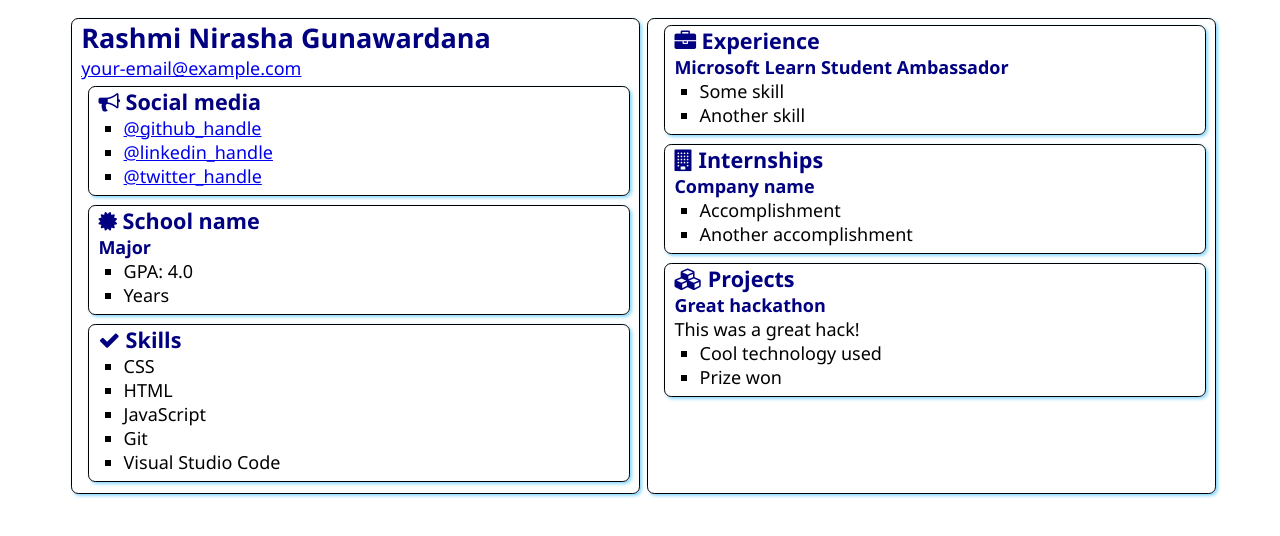
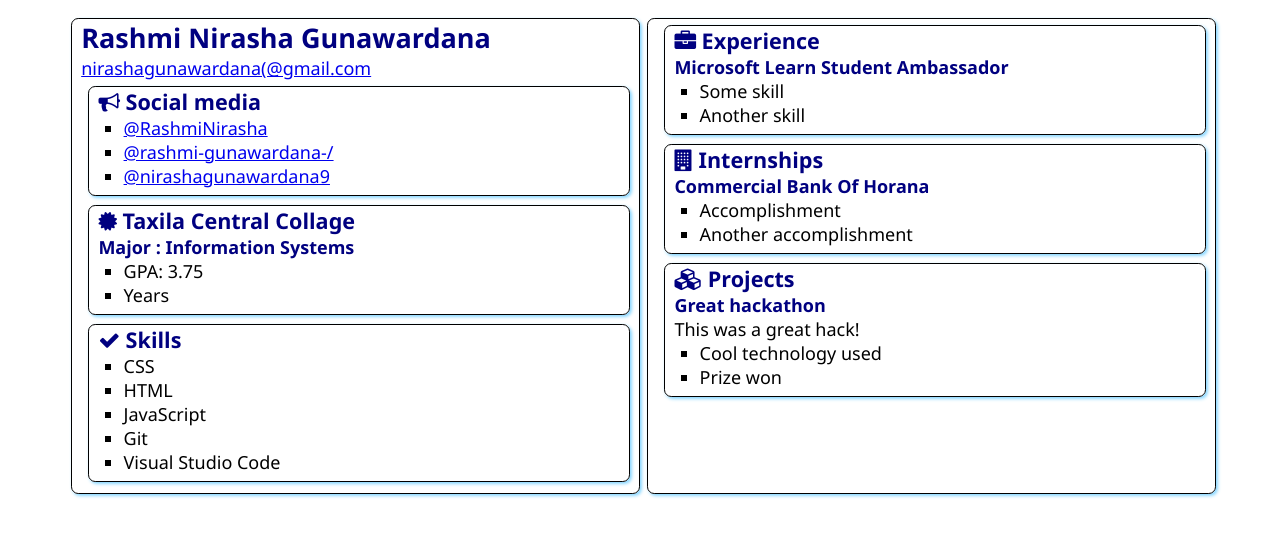
Before and after one commit to RashmiNirasha/SATechnicalOnboarding, a plain HTML site: page src/index.html in a window 1280 px wide. Drawn offline with Linux system fonts and the light colour scheme.

Commit message:
Added some details

```diff
--- a/src/index.html
+++ b/src/index.html
@@ -13,7 +13,7 @@
     <main>
         <article class="box">
             <h1>Rashmi Nirasha Gunawardana</h1>
-            <div><a href="mailto:your.email@example.com">your-email@example.com</a></div>
+            <div><a href="mailto:your.email@example.com">nirashagunawardana(@gmail.com</a></div>
 
             <section class="box">
                 <h2>
@@ -21,9 +21,9 @@
                     Social media
                 </h2>
                 <ul>
-                    <li><a href="https://github.com/<handle>">@github_handle</a></li>
-                    <li><a href="https://linkedin.com/in/<handle>">@linkedin_handle</a></li>
-                    <li><a href="https://twitter.com/<handle>">@twitter_handle</a></li>
+                    <li><a href="https://github.com/<handle>">@RashmiNirasha</a></li>
+                    <li><a href="https://linkedin.com/in/<handle>">@rashmi-gunawardana-/</a></li>
+                    <li><a href="https://medium.com/<handle>">@nirashagunawardana9</a></li>
                 </ul>
             </section>
 
@@ -31,11 +31,11 @@
                 <div class="education">
                     <h2>
                         <i class="fa fa-certificate" aria-hidden="true"></i>
-                        School name
+                        Taxila Central Collage
                     </h2>
-                    <h3>Major</h3>
+                    <h3>Major : Information Systems</h3>
                     <ul>
-                        <li>GPA: 4.0</li>
+                        <li>GPA: 3.75</li>
                         <li>Years</li>
                     </ul>
                 </div>
@@ -73,7 +73,7 @@
                     Internships
                 </h2>
 
-                <h3>Company name</h3>
+                <h3>Commercial Bank Of Horana</h3>
                 <ul>
                     <li>Accomplishment</li>
                     <li>Another accomplishment</li>
```
